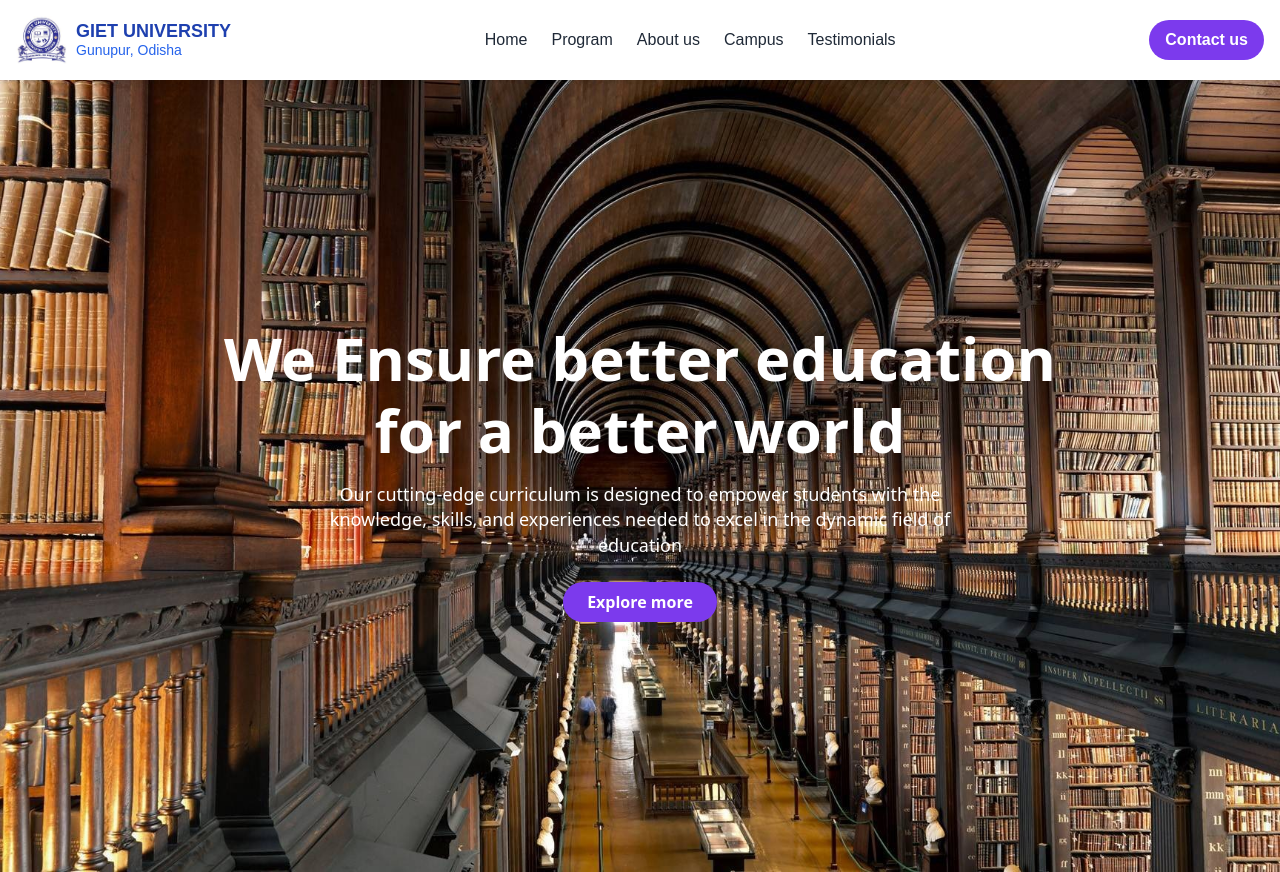
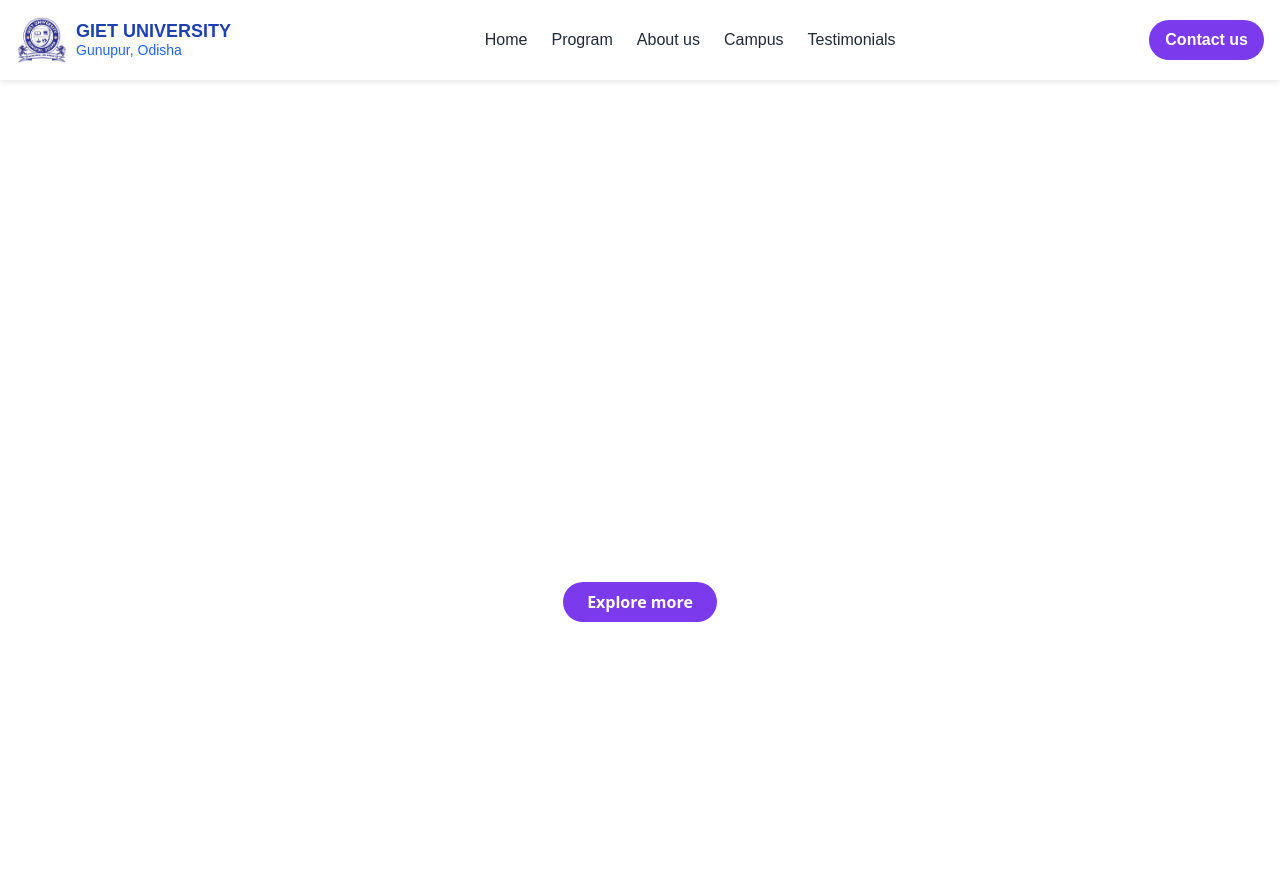
Before and after one commit to dpkasahu/college-website, a React (Vite) app: page / in a window 1280 px wide. Built offline with nearby package versions, Linux system fonts and the light colour scheme.

Commit message:
feat:removed the background image

```diff
--- a/src/App.jsx
+++ b/src/App.jsx
@@ -8,7 +8,7 @@ function App() {
       <Navbar />
       <header
         className="header"
-        style={{ backgroundImage: "url('/dome-bg.jpg')" }}
+        //style={{ backgroundImage: "url('/dome-bg.jpg')" }}
       >
         <h1>We Ensure better education <br /> for a better world</h1>
         <p>
```
